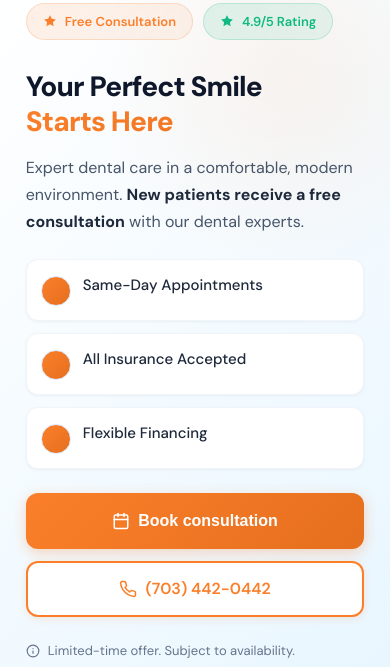
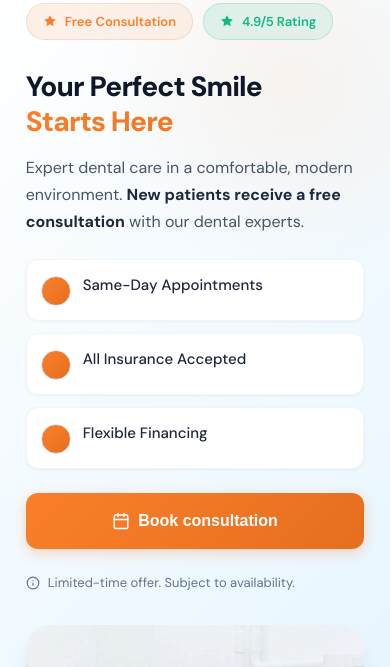
Before and after one commit to DevTTR/valencia-smile-experts, a plain HTML site: page index.html in a window 390 px wide. Shown: the part 170-837 px from the top of the page. Drawn offline with Linux system fonts and the light colour scheme.

Commit message:
fix: Remove phone button from hero banner - keep only consultation form button

```diff
--- a/index.html
+++ b/index.html
@@ -1354,13 +1354,6 @@
                 Book consultation
               </span>
             </button>
-            <!-- cambio: teléfono con estilo de botón igual que Book a call -->
-            <a href="tel:+17034420442" style="display: inline-flex; align-items: center; justify-content: center; gap: 0.5rem; padding: 0.875rem 1.75rem; font-size: 1rem; font-weight: 600; border-radius: 12px; transition: all 0.3s cubic-bezier(0.4, 0, 0.2, 1); text-decoration: none; background: white; color: var(--ids-accent); border: 2px solid var(--ids-accent); box-shadow: 0 2px 8px rgba(251, 127, 42, 0.15);">
-              <svg width="18" height="18" viewBox="0 0 24 24" fill="none" stroke="currentColor" stroke-width="2" stroke-linecap="round" stroke-linejoin="round">
-                <path d="M22 16.92v3a2 2 0 0 1-2.18 2 19.79 19.79 0 0 1-8.63-3.07 19.5 19.5 0 0 1-6-6 19.79 19.79 0 0 1-3.07-8.67A2 2 0 0 1 4.11 2h3a2 2 0 0 1 2 1.72 12.84 12.84 0 0 0 .7 2.81 2 2 0 0 1-.45 2.11L8.09 9.91a16 16 0 0 0 6 6l1.27-1.27a2 2 0 0 1 2.11-.45 12.84 12.84 0 0 0 2.81.7A2 2 0 0 1 22 16.92z"/>
-              </svg>
-              <span>(703) 442-0442</span>
-            </a>
           </div>
 
           <!-- Disclaimer -->
```
